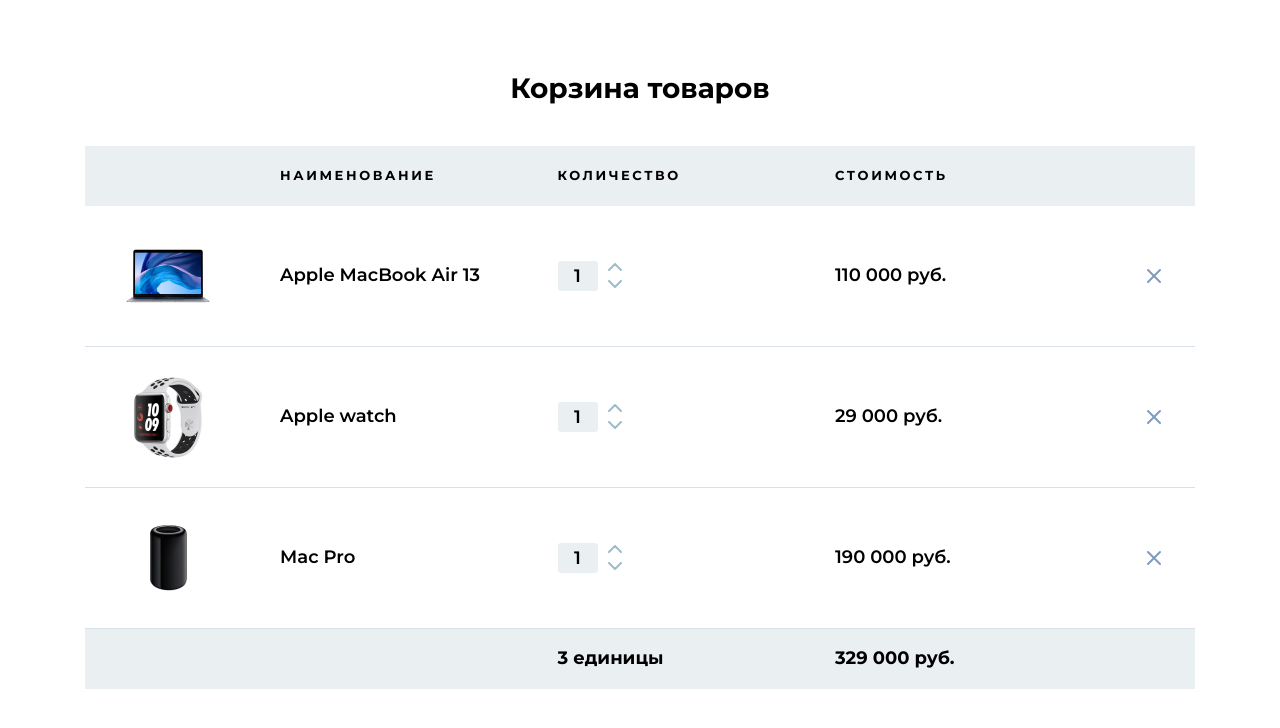
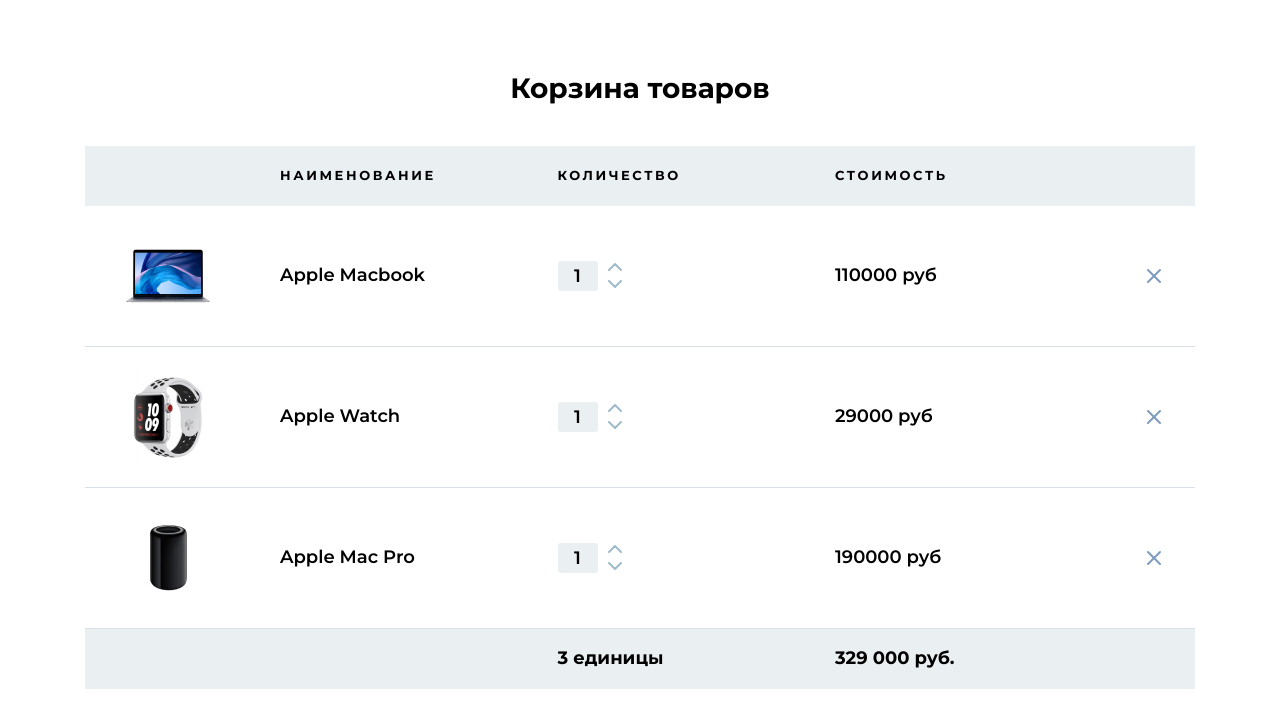
Before and after one commit to NailBrain13/-------, a React (Create React App) app: page / in a window 1280 px wide. Shown: the top 728 px of the page. Built offline with nearby package versions, Linux system fonts and the light colour scheme.

Commit message:
Products update

```diff
--- a/src/components/Cart/index.jsx
+++ b/src/components/Cart/index.jsx
@@ -1,14 +1,20 @@
 import CartFooter from '../CartFooter';
 import CartHeader from '../CartHeader';
 import Product from '../Product';
+import products from '../../data';
+import { useState } from 'react';
 
 const Cart = () => {
+  const [cart, setCart] = useState(products);
+
+  const productItems = cart.map((item) => {
+    return <Product product={item} />;
+  });
+
   return (
     <section className='cart'>
       <CartHeader />
-
-      <Product />
-
+      {productItems}
       <CartFooter />
     </section>
   );
--- a/src/components/Product/index.jsx
+++ b/src/components/Product/index.jsx
@@ -2,51 +2,25 @@
 import Count from '../Count';
 import './style.scss';
 
-const Product = () => {
+const Product = (props) => {
+  console.log(props.product);
   return (
-    <>
     <section className='product'>
       <div className='product__img'>
-          <img src='./img/products/macbook.jpg' alt='Apple MacBook Air 13' />
+        <img
+          src={`./img/products/${props.product.img}`}
+          alt={props.product.title}
+        />
       </div>
-        <div className='product__title'>Apple MacBook Air 13</div>
+      <div className='product__title'>{props.product.title}</div>
       <div className='product__count'>
         <Count />
       </div>
-        <div className='product__price'>110 000 руб.</div>
+      <div className='product__price'>{props.product.price} руб</div>
       <div className='product__controls'>
         <BtnDelete />
       </div>
     </section>
-
-      <section className='product'>
-        <div className='product__img'>
-          <img src='./img/products/apple-watch.jpg' alt='Apple watch' />
-        </div>
-        <div className='product__title'>Apple watch</div>
-        <div className='product__count'>
-          <Count />
-        </div>
-        <div className='product__price'>29 000 руб.</div>
-        <div className='product__controls'>
-          <BtnDelete />
-        </div>
-      </section>
-
-      <section className='product'>
-        <div className='product__img'>
-          <img src='./img/products/mac-pro.jpg' alt='Mac Pro' />
-        </div>
-        <div className='product__title'>Mac Pro</div>
-        <div className='product__count'>
-          <Count />
-        </div>
-        <div className='product__price'>190 000 руб.</div>
-        <div className='product__controls'>
-          <BtnDelete />
-        </div>
-      </section>
-    </>
   );
 };
 
```
Lines whose indentation alone changed are shown as unchanged.
